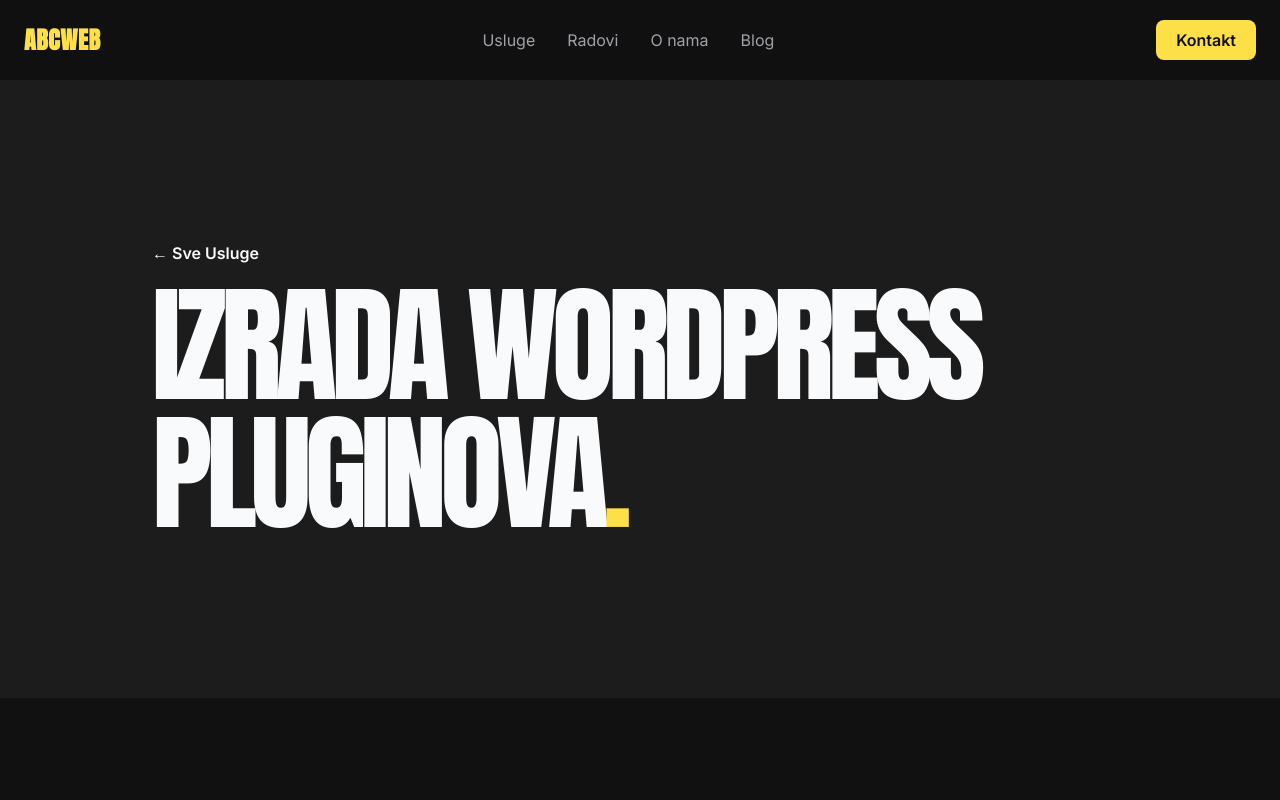
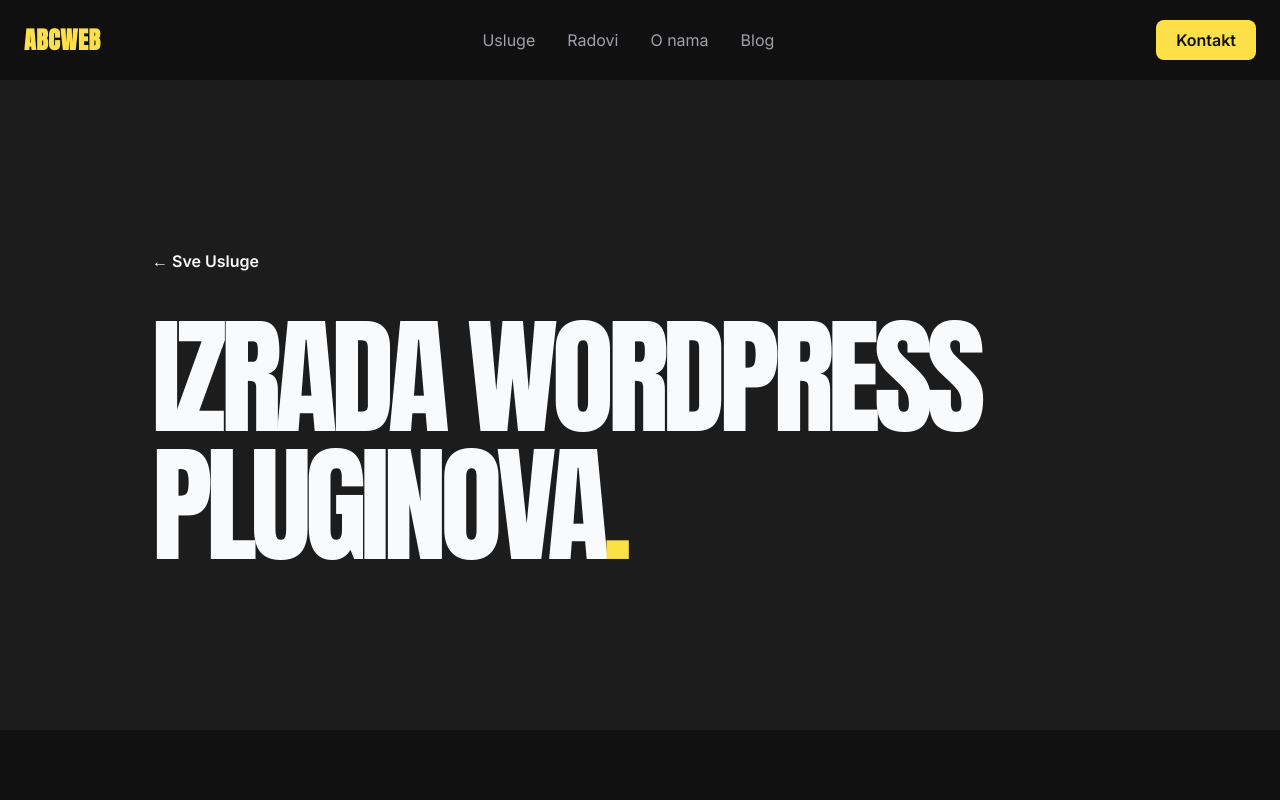
Before and after one commit to Duksy1/webstudio, a plain HTML site: page usluge/custom-plugin-development.html in a window 1280 px wide. Shown: the top 800 px of the page. Drawn offline with nearby package versions, Linux system fonts and the light colour scheme.

Commit message:
Update custom-plugin-development.html

```diff
--- a/usluge/custom-plugin-development.html
+++ b/usluge/custom-plugin-development.html
@@ -166,7 +166,7 @@
         <!-- Hero Sekcija Usluge -->
         <section class="bg-surface py-32 md:py-40 border-b border-surface">
             <div class="container mx-auto max-w-5xl px-6">
-                <a href="index.html#services" class="text-base font-semibold text-primary hover:text-accent-dark transition-colors">&larr; Sve Usluge</a>
+                <a href="/index.html#services" class="text-base font-semibold text-primary hover:text-accent transition-colors inline-block py-2 mb-4">&larr; Sve Usluge</a>
                 <!-- AŽURIRAN NASLOV -->
                 <h1 class="font-heading text-6xl md:text-8xl lg:text-9xl text-primary leading-none tracking-tighter mt-4">
                     Izrada WordPress Pluginova<span class="text-accent">.</span>
```
